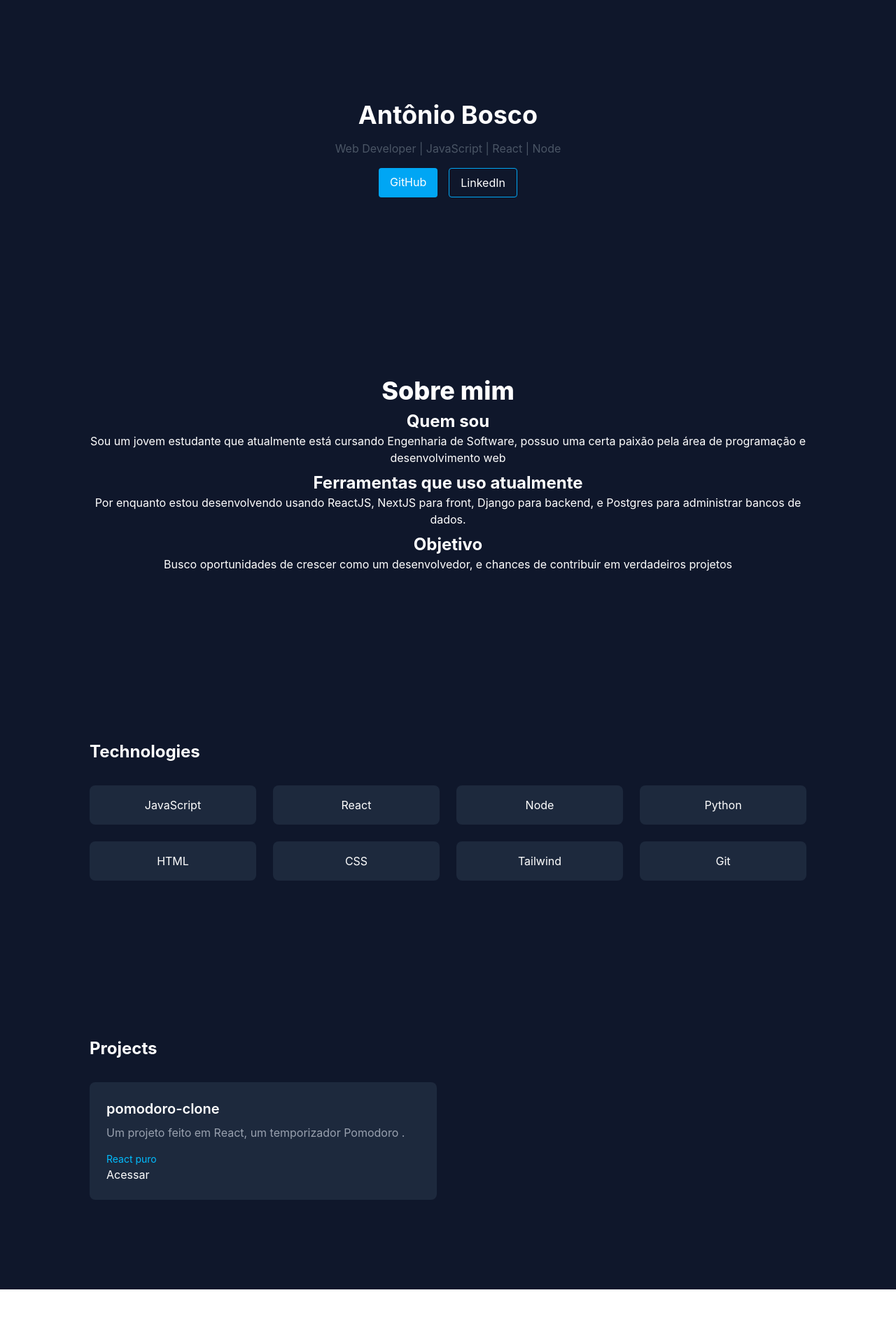
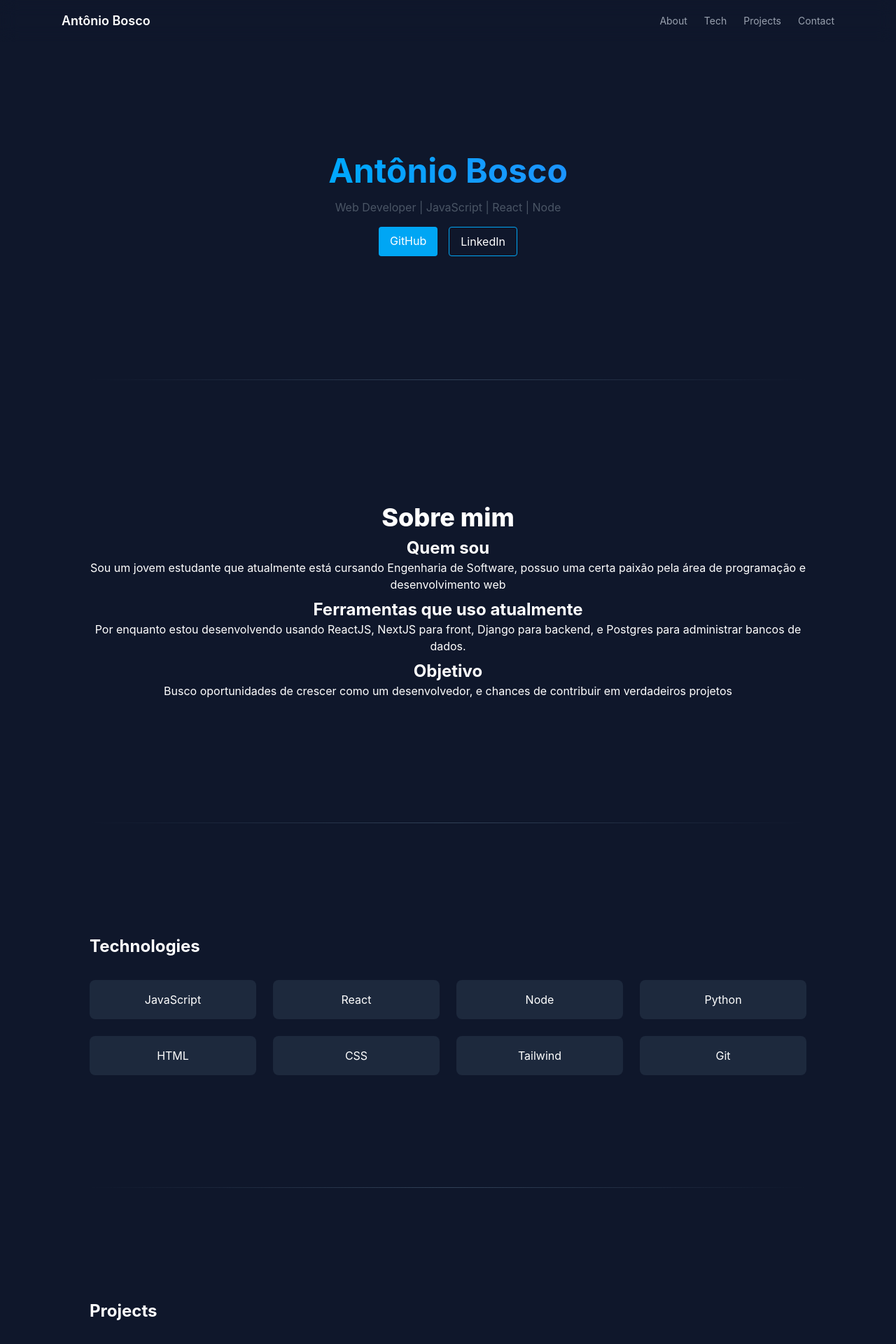
Before and after one commit to bosco227/portfolio, a React (Vite) app: page / in a window 1280 px wide. Shown: the top 1920 px of the page at 70% size. Before the commit the page ends 1842 px from the top, so only its background shows below. Built offline with nearby package versions, Linux system fonts and the light colour scheme.

Commit message:
Adicionado um header

```diff
--- a/src/App.css
+++ /dev/null
@@ -1,44 +0,0 @@
-@import "tailwindcss";
-
-#root {
-  max-width: 1280px;
-  margin: 0 auto;
-  padding: 2rem;
-  text-align: center;
-}
-
-.logo {
-  height: 6em;
-  padding: 1.5em;
-  will-change: filter;
-  transition: filter 300ms;
-}
-.logo:hover {
-  filter: drop-shadow(0 0 2em #646cffaa);
-}
-.logo.react:hover {
-  filter: drop-shadow(0 0 2em #61dafbaa);
-}
-
-@keyframes logo-spin {
-  from {
-    transform: rotate(0deg);
-  }
-  to {
-    transform: rotate(360deg);
-  }
-}
-
-@media (prefers-reduced-motion: no-preference) {
-  a:nth-of-type(2) .logo {
-    animation: logo-spin infinite 20s linear;
-  }
-}
-
-.card {
-  padding: 2em;
-}
-
-.read-the-docs {
-  color: #888;
-}
--- a/src/App.jsx
+++ b/src/App.jsx
@@ -3,6 +3,7 @@ import Tech from "./components/Tech";
 import Projects from "./components/Projects";
 import About from "./components/About";
 import Layout from "./layout/layout";
+import Contact from "./components/Contact";
 
 export default function App() {
   return (
@@ -12,6 +13,7 @@ export default function App() {
         <About />
         <Tech />
         <Projects />
+        <Contact />
       </Layout>
     </>
   );
--- a/src/components/About.jsx
+++ b/src/components/About.jsx
@@ -7,7 +7,7 @@ export default function About() {
       whileInView={{ opacity: 1, y: 0 }}
       transition={{ duration: 0.6 }}
     >
-      <section className="text-center py-20">
+      <section className="text-center py-20" id="about">
         <h1 className="font-extrabold text-4xl text-center">Sobre mim</h1>
         <h2 className="mt-2 font-bold text-2xl">Quem sou</h2>
         <p>
--- /dev/null
+++ b/src/components/Contact.jsx
@@ -0,0 +1,21 @@
+export default function Contact() {
+  return (
+    <section id="contact" className="text-center">
+      <h2 className="text-2xl font-bold mb-6">Contact</h2>
+
+      <p className="text-gray-400 mb-4">
+        Caso deseje fazer algum projeto sinta se a vontade 👇
+      </p>
+
+      <div className="flex justify-center gap-6 text-sky-400">
+        <a href="mailto:antoniobosco2612@gmail.com">Email</a>
+
+        <a href="https://github.com/bosco227">GitHub</a>
+
+        <a href="https://www.linkedin.com/in/antonio-bosco-720721362/">
+          LinkedIn
+        </a>
+      </div>
+    </section>
+  );
+}
--- /dev/null
+++ b/src/components/Header.jsx
@@ -0,0 +1,57 @@
+import { useEffect, useState } from "react";
+
+export default function Header() {
+  const [active, setActive] = useState("");
+
+  useEffect(() => {
+    const sections = document.querySelectorAll("section");
+
+    const observer = new IntersectionObserver(
+      (entries) => {
+        entries.forEach((entry) => {
+          if (entry.isIntersecting) {
+            setActive(entry.target.id);
+          }
+        });
+      },
+      {
+        threshold: 0.6,
+      },
+    );
+
+    sections.forEach((section) => observer.observe(section));
+
+    return () => observer.disconnect();
+  }, []);
+
+  const linkStyle = (id) =>
+    `relative hover:text-white transition ${
+      active === id ? "text-white" : "text-gray-400"
+    }`;
+
+  return (
+    <header className="sticky top-0 z-50 backdrop-blur-md ">
+      <div className="max-w-6xl mx-auto px-6 py-4 flex justify-between items-center">
+        <h1 className="font-semibold text-lg">Antônio Bosco</h1>
+
+        <nav className="flex gap-6 text-sm">
+          <a href="#about" className={linkStyle("about")}>
+            About
+          </a>
+
+          <a href="#tech" className={linkStyle("tech")}>
+            Tech
+          </a>
+
+          <a href="#projects" className={linkStyle("projects")}>
+            Projects
+          </a>
+
+          <a href="#contact" className={linkStyle("contact")}>
+            Contact
+          </a>
+        </nav>
+      </div>
+    </header>
+  );
+}
--- a/src/components/Hero.jsx
+++ b/src/components/Hero.jsx
@@ -8,7 +8,9 @@ export default function Hero() {
       transition={{ duration: 0.6 }}
     >
       <section className="text-center py-20">
-        <h1 className="text-4xl font-bold">Antônio Bosco</h1>
+        <h1 className="text-5xl font-bold bg-gradient-to-r from-sky-400 to-blue-500 bg-clip-text text-transparent">
+          Antônio Bosco
+        </h1>
 
         <p className="mt-4 mb-4 text-gray-600">
           Web Developer | JavaScript | React | Node
--- a/src/components/Projects.jsx
+++ b/src/components/Projects.jsx
@@ -16,12 +16,22 @@ export default function Projects() {
       whileInView={{ opacity: 1, y: 0 }}
       transition={{ duration: 0.6 }}
     >
-      <section className="py-16">
+      <section className="py-16" id="projects">
         <h2 className="text-2xl font-bold mb-8">Projects</h2>
 
         <div className="grid md:grid-cols-2 gap-8">
           {projects.map((project) => (
-            <div key={project.title} className="bg-slate-800 p-6 rounded-lg">
+            <div
+              key={project.title}
+              className="bg-slate-800
+p-6
+rounded-xl
+border border-slate-700
+hover:border-sky-400
+hover:-translate-y-2
+transition
+duration-300"
+            >
               <h3 className="text-xl font-semibold mb-2">{project.title}</h3>
 
               <p className="text-gray-400 mb-4">{project.desc}</p>
--- a/src/components/Tech.jsx
+++ b/src/components/Tech.jsx
@@ -18,7 +18,7 @@ export default function Tech() {
       whileInView={{ opacity: 1, y: 0 }}
       transition={{ duration: 0.6 }}
     >
-      <section className="py-16">
+      <section className="py-16" id="tech">
         <h2 className="text-2xl font-bold mb-8">Technologies</h2>
 
         <div className="grid grid-cols-2 md:grid-cols-4 gap-6">
--- a/src/index.css
+++ b/src/index.css
@@ -1 +1,19 @@
 @import "tailwindcss";
+
+@keyframes floatGlow {
+  0% {
+    transform: translate(0px, 0px);
+  }
+
+  50% {
+    transform: translate(40px, -40px);
+  }
+
+  100% {
+    transform: translate(0px, 0px);
+  }
+}
+
+.glow-animation {
+  animation: floatGlow 12s ease-in-out infinite;
+}
--- a/src/layout/layout.jsx
+++ b/src/layout/layout.jsx
@@ -1,13 +1,35 @@
+import { Children } from "react";
+import Header from "../components/Header";
+
 export default function Layout({ children }) {
+  const items = Children.toArray(children);
+
   return (
-    <div className="bg-slate-900 text-white min-h-screen scroll-smooth">
-      {/* background decorativo */}
-      <div className="absolute inset-0 -z-10 bg-gradient-to-b from-slate-900 via-slate-900 to-slate-950"></div>
+    <div className="bg-slate-900 text-white min-h-screen relative">
+      {/* Header */}
+      <Header />
 
-      {/* container principal */}
-      <div className="max-w-6xl mx-auto px-6 sm:px-10 lg:px-16">
-        {/* espaçamento vertical automático */}
-        <div className="flex flex-col gap-24 py-16">{children}</div>
+      {/* Container com overflow */}
+      <div className="relative overflow-hidden">
+        {/* Glows animados */}
+        <div className="absolute top-40 left-1/3 w-[450px] h-[450px] bg-sky-500/20 blur-[140px] rounded-full -z-10 glow-animation"></div>
+
+        <div className="absolute bottom-40 right-1/3 w-[450px] h-[450px] bg-purple-500/20 blur-[140px] rounded-full -z-10 glow-animation"></div>
+
+        {/* Conteúdo */}
+        <main className="max-w-6xl mx-auto px-6 sm:px-10 lg:px-16 py-20">
+          <div className="flex flex-col gap-24">
+            {items.map((child, index) => (
+              <div key={index}>
+                {child}
+
+                {index !== items.length - 1 && (
+                  <div className="mt-24 w-full h-px bg-gradient-to-r from-transparent via-slate-700 to-transparent"></div>
+                )}
+              </div>
+            ))}
+          </div>
+        </main>
       </div>
     </div>
   );
```
